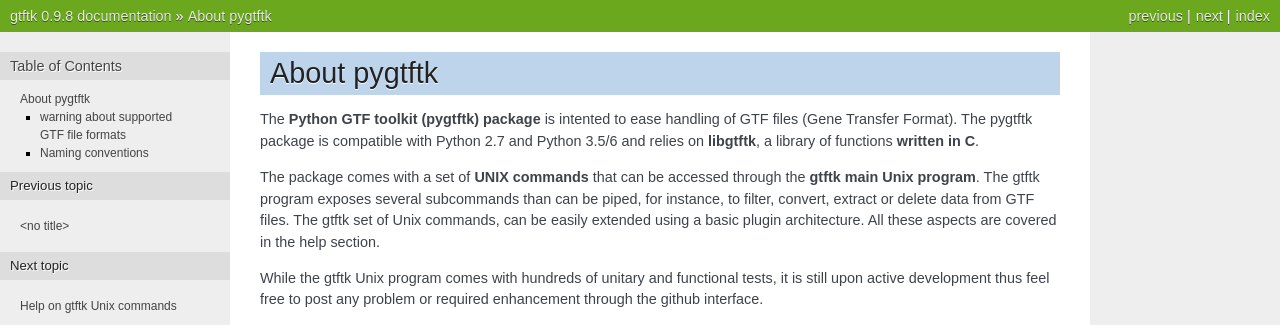
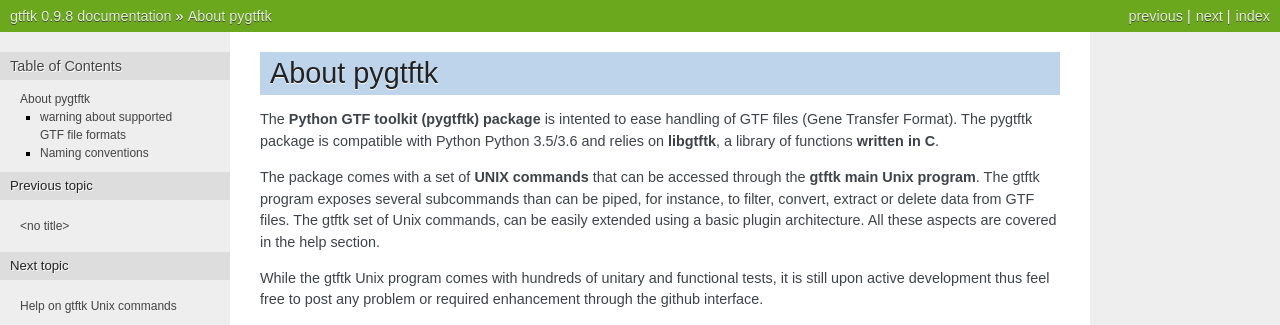
Before and after one commit to dputhier/pygtftk, a Sphinx documentation site: the page built from docs/source/about.rst, in a window 1280 px wide. Shown: the top 325 px of the page. Built offline with Sphinx 7.4.7, drawn with Linux system fonts in a browser that asks for light colours; pages that are not in the unit, such as notebooks, are missing from menus.

Commit message:
NO more support for py2k

```diff
--- a/README.rst
+++ b/README.rst
@@ -26,7 +26,7 @@
 =============================
 
 
-The **Python GTF toolkit (pygtftk) package** is intented to ease handling of GTF (Gene Transfer Format) files. The pygtftk package is compatible with Python 2.7 and Python >=3.5 and relies on **libgtftk**, a library of functions **written in C**.
+The **Python GTF toolkit (pygtftk) package** is intented to ease handling of GTF (Gene Transfer Format) files. The pygtftk package is compatible with Python  >=3.5,<3.7 and relies on **libgtftk**, a library of functions **written in C**.
 
 The package comes with a set of **UNIX commands** that can be accessed through the **gtftk  program**. The gtftk program proposes several atomic tools to filter, convert, or extract data from GTF files. The gtftk set of Unix commands can be easily extended using a basic plugin architecture. All these aspects are covered in the help sections.
 
@@ -66,7 +66,7 @@
 
     git clone git@github.com:dputhier/pygtftk.git pygtftk
     cd pygtftk
-    # Check your Python version before (2.7 or >=3.5)
+    # Check your Python version (>=3.5,<3.7)
     pip install -r requirements.txt
     python setup.py install
 
--- a/docs/source/about.rst
+++ b/docs/source/about.rst
@@ -1,7 +1,7 @@
 About pygtftk
 ===============================================
 
-The **Python GTF toolkit (pygtftk) package** is intented to ease handling of GTF files (Gene Transfer Format). The pygtftk package is compatible with Python 2.7 and Python 3.5/6 and relies on **libgtftk**, a library of functions **written in C**.
+The **Python GTF toolkit (pygtftk) package** is intented to ease handling of GTF files (Gene Transfer Format). The pygtftk package is compatible with Python Python 3.5/3.6 and relies on **libgtftk**, a library of functions **written in C**.
 
 The package comes with a set of **UNIX commands** that can be accessed through the **gtftk main Unix program**. The gtftk program exposes several subcommands than can be piped, for instance, to filter, convert, extract or delete data from GTF files. The gtftk set of Unix commands, can be easily extended using a basic plugin architecture. All these aspects are covered in the help section.
 
```
Also changed, not shown: changelog.md (+4 -0 lines), setup.py (+3 -4 lines), 4 other files.
